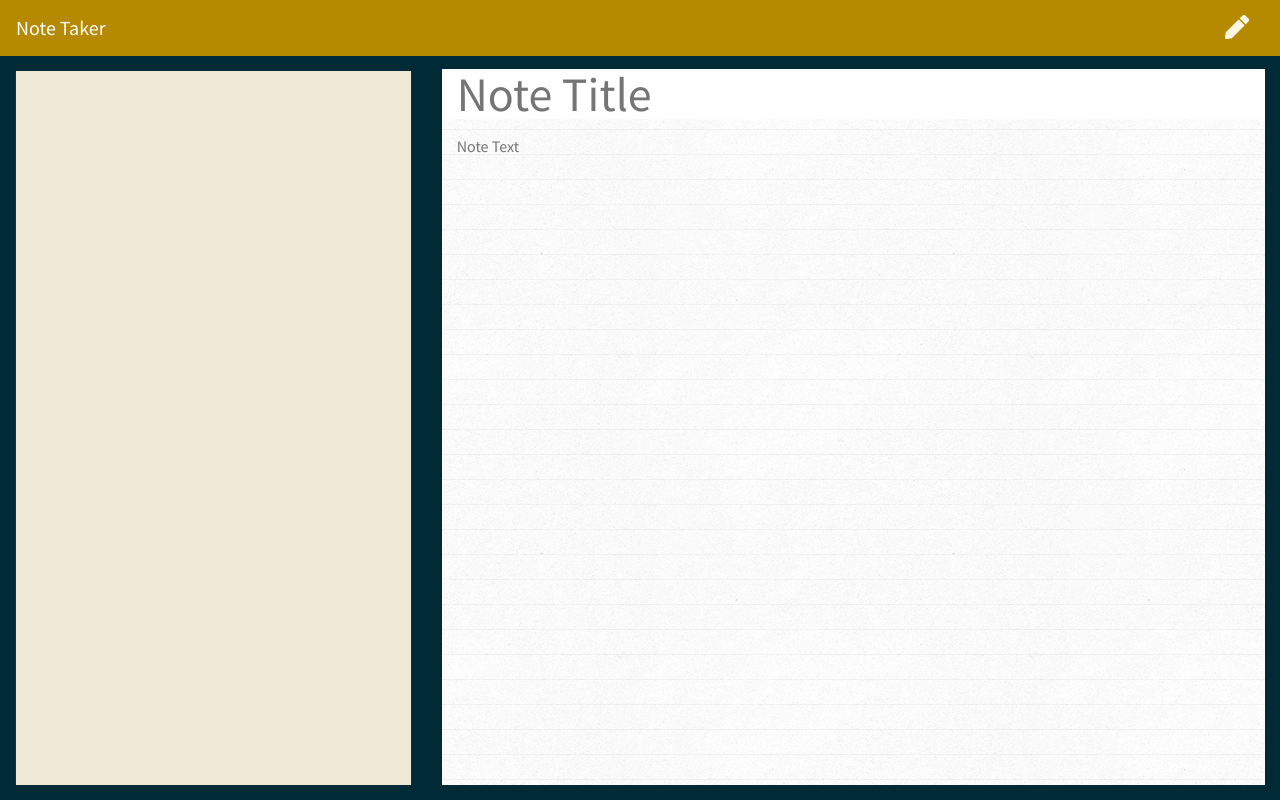
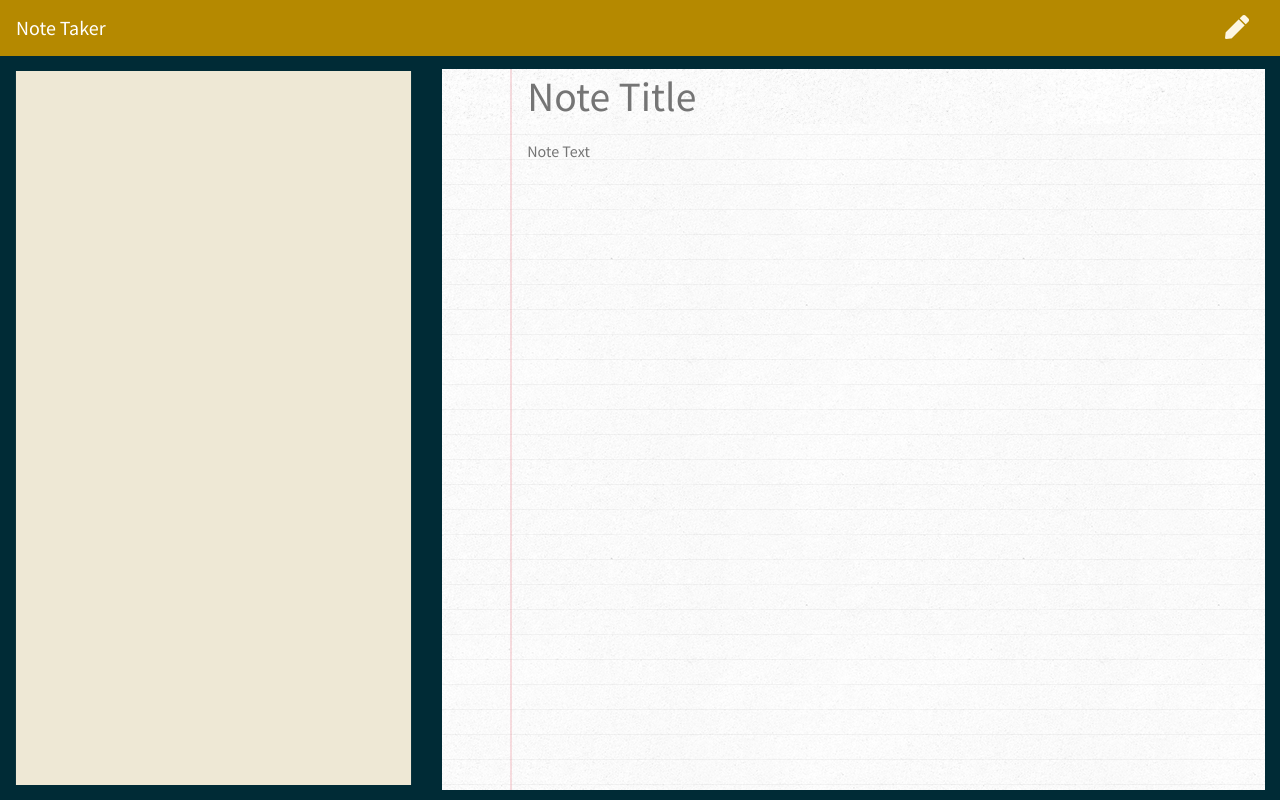
Before and after one commit to natemking/note_taker, a website: page public/notes.html in a window 1280 px wide. Drawn offline with nearby package versions, Linux system fonts and the light colour scheme; no server answers.

Commit message:
Updaed notes.html and css to make it appear as if the note container isw actually a piece of notbook paper.

```diff
--- a/public/assets/css/styles.css
+++ b/public/assets/css/styles.css
@@ -4,7 +4,7 @@ html, body {
   padding: 0;
 }
 
-.jumbotron, .note-textarea {
+.jumbotron, .note-textarea, .note-edge {
   background-image: url('../images/linedpaper.png');
 }
 
@@ -36,21 +36,29 @@ html, body {
   color: #4d4d4d;
   width: 100%;
   outline: none;
-  border: none;
+  border-left: 2px solid rgba(230, 143, 151, .3);
+  border-top: none;
+  border-bottom: none;
+  border-right: none;
 }
 
-.note-textarea {
+.note-textarea, .note-edge {
   resize: none;
   height: calc(100% - 63px);
   padding: 15px;
 }
 
-.note-title {
-  height: 50px;
+.note-title, .note-edge-heading {
+  height: 55px;
   margin-top: 13px;
-  font-size: 3rem;
+  font-size: calc(2rem + .75vw);
   padding: 0 15px 0 15px;
+  background-image: url('../images/linedpaper-heading.png');
 }
+
+/* .note-edge, .note-edge-heading {
+  border-right: 2px solid rgba(230, 143, 151, .3);
+} */
 
 .note-title:read-only, .note-textarea:read-only {
   color: #757575;
--- a/public/notes.html
+++ b/public/notes.html
@@ -34,8 +34,16 @@
         </section>
       </section>
       <section class="col-md-8 note-container">
-        <input class="note-title" placeholder="Note Title" maxlength="28" type="text">
-        <textarea class="note-textarea" placeholder="Note Text"></textarea>
+        <section class="row h-100 no-gutters">
+          <section class="col-1">
+            <section class="note-edge-heading"></section>
+            <section class="note-edge"></section>
+          </section>
+          <section class="col-11">
+            <input class="note-title" placeholder="Note Title" maxlength="28" type="text">
+            <textarea class="note-textarea" placeholder="Note Text"></textarea>
+          </section>
+        </section>
       </section>
     </section>
   </main>
--- a/server.js
+++ b/server.js
@@ -47,7 +47,7 @@ app.route('/api/notes')
         fs.writeFile(db, JSON.stringify(data), (err) => {
           err ? console.error(err) : console.log("User data added");
         });
-    })
+    });
 
 //404
 app.use((req, res) =>{
```
Also changed, not shown: README.md, public/assets/images/linedpaper-heading.png (added).
